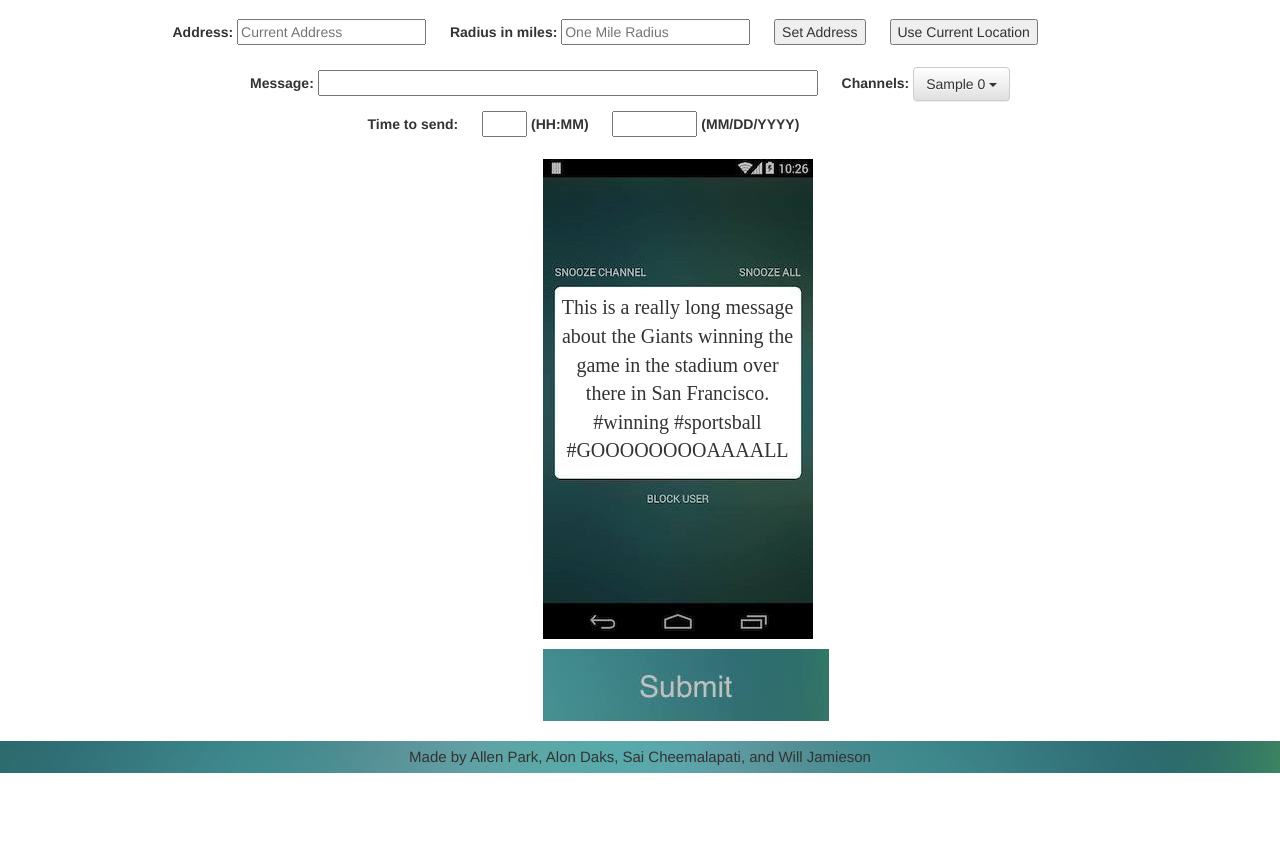
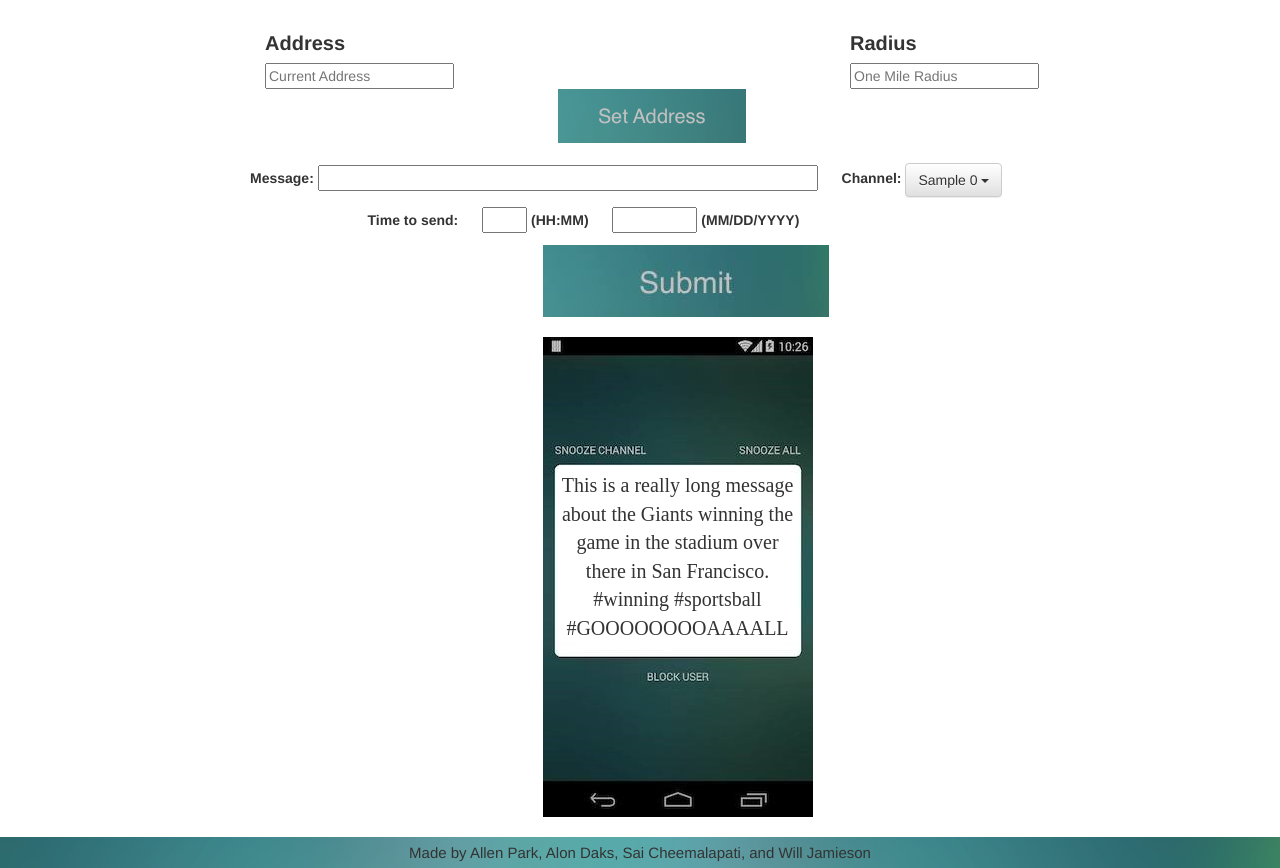
Before and after one commit to allenpark/greylock-hackfest-web, a Django app: template wave_web/templates/index.html in a window 1280 px wide. Shown: the part 571-1439 px from the top of the page. Before the commit the page ends 1344 px from the top, so only its background shows below. Run offline with Django 3.2, Linux system fonts and the light colour scheme; the template is opened without the code that fills it: most values are stand-ins (such as "Sample title", 1, 10 or a date in 2020); some libraries are stand-ins or nearby versions.

Commit message:
redesigning front end

```diff
--- a/wave_web/static/css/index.css
+++ b/wave_web/static/css/index.css
@@ -17,6 +17,10 @@
     margin-top: 10px;
 }
 
+.map_header {
+    font-size: 20px;
+    text-align: center;
+}
 .labels {
     background-color: white;
     font-family: "Lucida Grande", "Arial", sans-serif;
--- a/wave_web/static/js/index.js
+++ b/wave_web/static/js/index.js
@@ -7,7 +7,7 @@ $(document).ready(function() {
         $('#preview').html(text);
     });
     map_initialize();
-    $('#setAddress').bind('click', function() {setAddress(onLocationChange);});
+    // $('#setAddress').bind('click', function() {setAddress(onLocationChange);});
     $('#address').bind('keyup', function(e) {
         if (e.which === 13) {
             setAddress(onLocationChange);
@@ -40,11 +40,11 @@ var marker;
 var circle;
 function map_initialize() {
     geocoder = new google.maps.Geocoder();
-    var latlng = new google.maps.LatLng(-34.397, 150.644);
+    var latlng = new google.maps.LatLng(40.7127, -74.0059);
     var map_canvas = $('.map')[0];
     var map_options = {
         center: latlng,
-        zoom: 8,
+        zoom: 10,
         mapTypeId: google.maps.MapTypeId.ROADMAP
     };
     map = new google.maps.Map(map_canvas, map_options);
--- a/wave_web/templates/base.html
+++ b/wave_web/templates/base.html
@@ -17,7 +17,7 @@
         <div class="header-container">
           <div class="col-md-12 header">
             <div class="page-name">
-              {% block title %}Wave Control Panel{% endblock %}
+              {% block title %}Wave Sponsor Panel{% endblock %}
             </div>
           </div>
         </div>
--- a/wave_web/templates/index.html
+++ b/wave_web/templates/index.html
@@ -23,7 +23,7 @@
         <div id="map_canvas" class="map"></div>
       </div>
     </div>
-    <div class="row v-spacing">
+<!--     <div class="row v-spacing">
       <div class="col-md-offset-1">
         <input type="hidden" name="latitude" id="latitude"></input>
         <input type="hidden" name="longitude" id="longitude"></input>
@@ -36,6 +36,29 @@
         <span id="loading" class="hidden h-spacing">Loading...</span>
         <div id="mapsError" class="errors h-spacing"></div>
       </div>
+    </div> -->
+  </br>
+    <div class="row">
+      <div class="col-md-offset-2 col-md-1">
+        <label for="address" class="map_header">Address</label>
+      </div>
+      <div class="col-md-offset-5 col-md-1">
+        <label for="address" class="map_header">Radius</label>
+      </div>
+    </div>
+    <div class="row">
+      <div class="col-md-offset-2 col-md-1 center">
+          <input type="textbox" id="address" placeholder="Current Address">
+      </div>
+      <div class="col-md-offset-5 col-md-1">
+        <input type="textbox" id="radius" name="radius" placeholder="One Mile Radius">
+      </div>
+    </div>
+    <div class="row">
+      <div class="col-md-1 col-md-offset-5" >
+         <!-- <input type="button" value="Set Address" id="setAddress" class="h-spacing"> -->
+         <a href="javascript:;"><img src="{% static 'img/set_address.png' %}" onclick="setAddress(onLocationChange);"></img></a>
+      </div>
     </div>
     <br/>
     <div class="row">
@@ -43,7 +66,7 @@
         <label for="message">Message: </label>
         <input name="message" class="message" type="text"></input>
         <input type="hidden" name="channel" id="channel" value="{{channels.0.objectId}}"></input>
-        <label for="channelSelector" class="h-spacing">Channels: </label>
+        <label for="channelSelector" class="h-spacing">Channel: </label>
         <span id="channelSelector" class="dropdown">
           <button class="btn btn-default dropdown-toggle" type="button" id="dropdownMenu1" data-toggle="dropdown">
             <span id="selectedChannel">{{ channels.0.name }}</span>
@@ -66,7 +89,14 @@
         <input id="dateSend" type="text" class="date-send h-spacing"></input>
         <label for="dateSend">(MM/DD/YYYY)</label>
       </div>
-    </div><br/>
+    </div>
+ <div class="row v-spacing">
+      <div class="col-md-offset-5">
+        <a href="javascript:;"><img src="{% static 'img/submit.jpg' %}" onclick="submitForm();"></img></a>
+      </div>
+    </div>
+
+    <br/>
     <div class="row">
       <div class="preview-container col-md-offset-5">
         <img src="{% static 'img/sample_alert.jpg' %}"></img>
@@ -75,11 +105,6 @@
         </div>
       </div>
     </div>
-    <div class="row v-spacing">
-      <div class="col-md-offset-5">
-        <a href="javascript:;"><img src="{% static 'img/submit.jpg' %}" onclick="submitForm();"></img></a>
-      </div>
-    </div>
   </div>
 </form>
 {% endblock %}
```
Also changed, not shown: wave_web/static/img/set_address.png (added).
